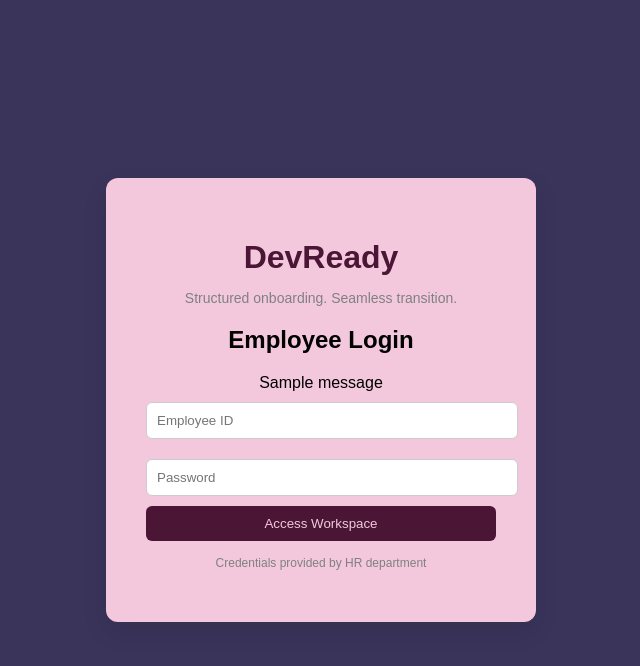
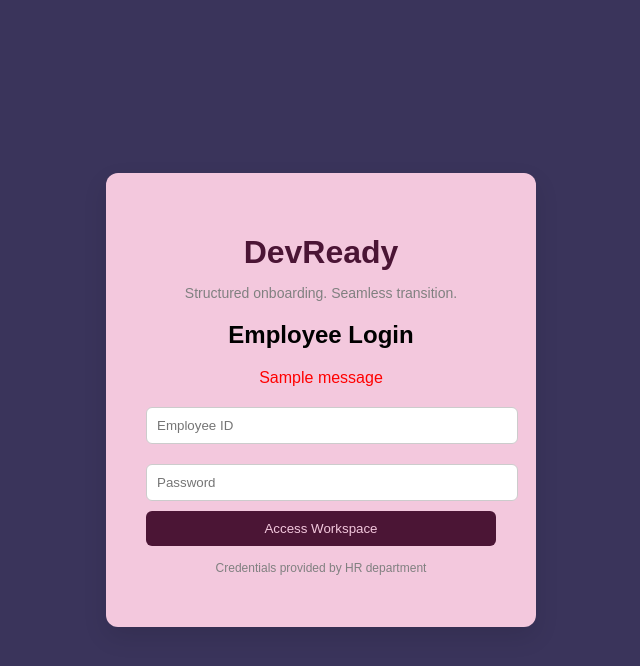
Before and after one commit to Rishita-hub-1706/DevReady, a Flask app: page / in a window 1280 px wide. Shown: the top 666 px of the page, without its empty margins (319-959 px from the left). Run offline with Flask 3, Linux system fonts and the light colour scheme; one stand-in notice (Sample message) is shown.

Commit message:
ui: add flash message display to login page for error handling

```diff
--- a/app.py
+++ b/app.py
@@ -36,7 +36,7 @@ def login():
                 return redirect(url_for("employee_dashboard"))
         else:
             # 2. This helps you see if the login failed
-            flash("Invalid Employee ID or Password", "error")
+            flash("Invalid ID or Password", "danger")
             return redirect(url_for("login"))
 
     return render_template("login.html")
--- a/templates/login.html
+++ b/templates/login.html
@@ -16,7 +16,9 @@
             {% with messages = get_flashed_messages(with_categories=true) %}
                 {% if messages %}
                     {% for category, message in messages %}
-                    <div class="alert alert-{{ category }}">{{ message }}</div>
+                        <div class="alert alert-{{ category }}" style="color: red; margin-bottom: 10px;">
+                            {{ message }}
+                        </div>
                     {% endfor %}
                 {% endif %}
             {% endwith %}
```
